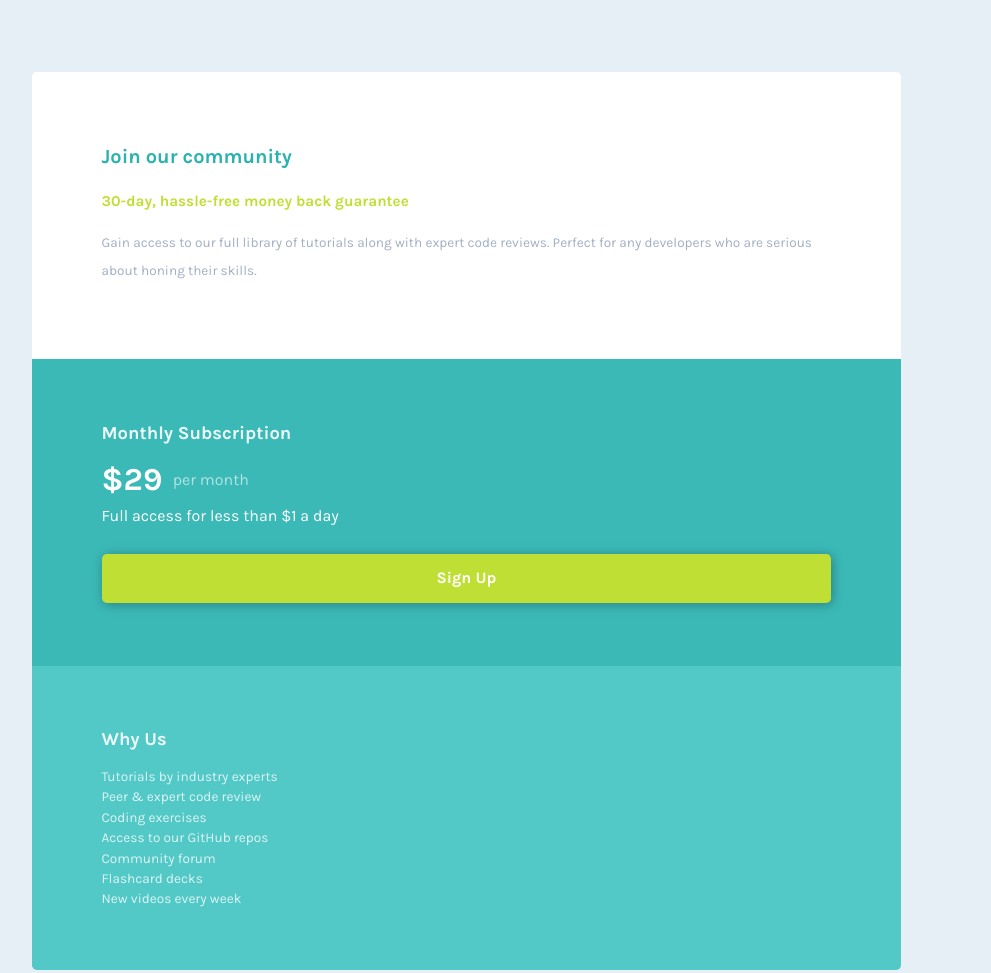
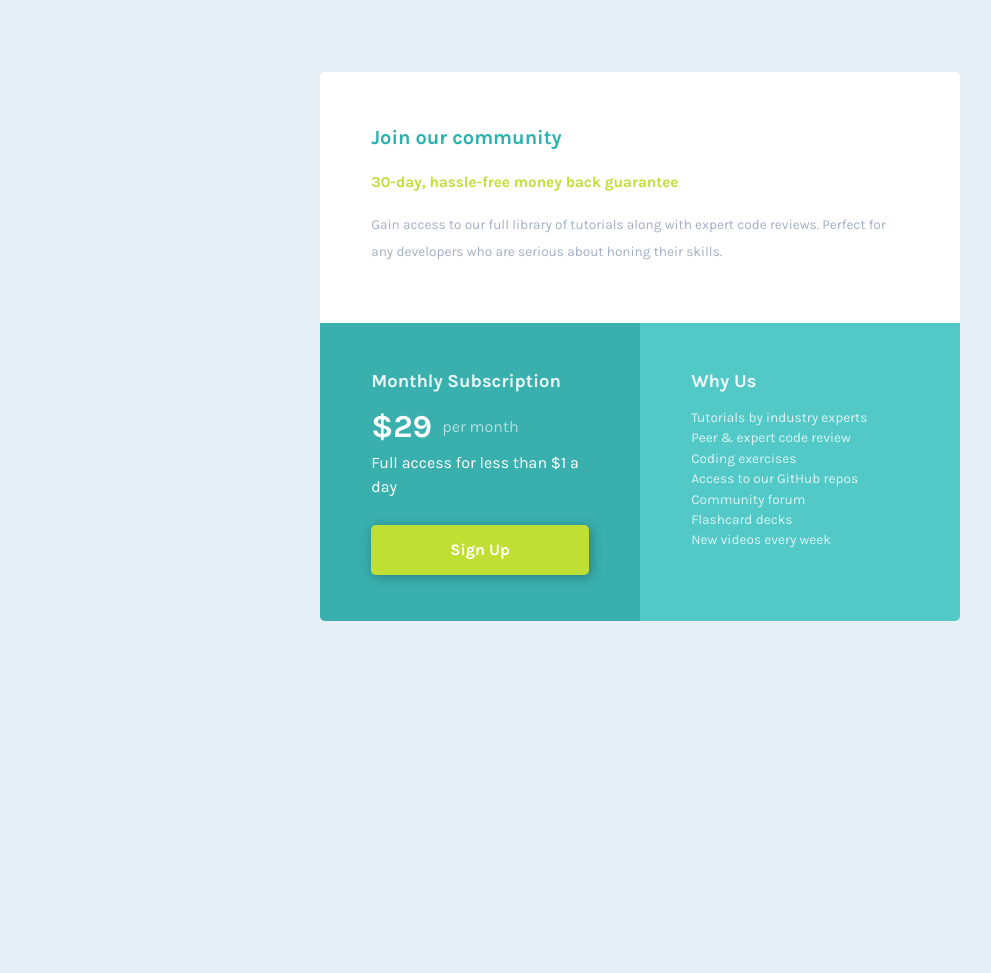
Before and after one commit to Lellien/frontend-mentor-challenge-single-price-grid-component-master, a plain HTML site: page index.html in a window 1280 px wide. Shown: the whole page, without its empty margins (0-991 px from the left). After the commit the page ends 800 px from the top, so only its background shows below. Drawn offline with Linux system fonts and the light colour scheme.

Commit message:
Began styling for larger screens

```diff
--- a/index.html
+++ b/index.html
@@ -35,7 +35,7 @@
             <span class="freq">per month</span>
           </p>
           <p>Full access for less than &dollar;1 a day</p>
-          <a href="#"><button>Sign Up</button></a>
+          <a href="#">Sign Up</a>
         </div>
         <div class="info-2">
           <h3>Why Us</h3>
--- a/scss/style.scss
+++ b/scss/style.scss
@@ -13,11 +13,12 @@
 body {
   line-height: 1.5;
   -webkit-font-smoothing: antialiased;
-  padding: 4.5em 2em;
+  padding: 4.5em 1.95em;
   background: config.$light-gray;
   font-family: config.$font-stack;
   color: #ffff;
-  display: flex;
+  // display: flex;
+  // justify-content: center;
 }
 
 input,
@@ -41,7 +42,9 @@ a {
 }
 
 .container {
+  //@1440x800px shold be ~640px width by ~475px height
   .community {
+    //@1440x800px  ~640px by ~220px
     @include config.bg-effect(#ffff);
     padding: 8%;
     border-radius: 0.3rem 0.3rem 0 0;
@@ -69,22 +72,28 @@ a {
   }
 
   .info {
+    //@1440x800 should be 640px by  ~260px height
+    display: flex;
+    flex-direction: column;
+
     h3 {
       font-size: 1.15rem;
       opacity: 0.9;
     }
     &-1 {
+      //@desktop design 320px w x 260px h
+      flex: 1;
       padding: 7% 8%;
-      @include config.bg-effect(config.$primary-color, 8%);
+      @include config.bg-effect(config.$primary-color, 4%);
 
       h3 {
         margin-bottom: 0.45em;
       }
 
-      button {
+      a {
         display: block;
+        text-align: center;
         margin: 1.6rem auto 0.1rem;
-        width: 100%;
         padding: 0.8em 0;
         border: none;
         border-radius: 0.3rem;
@@ -112,6 +121,7 @@ a {
     }
 
     &-2 {
+      flex: 1;
       padding: 7% 8%;
       @include config.bg-effect(config.$primary-color, 21%);
       border-radius: 0 0 0.3rem 0.3rem;
@@ -138,3 +148,20 @@ a {
   } */
   display: none;
 }
+
+@media (min-width: 700px) {
+  .container {
+    margin: 0 auto;
+    max-width: 40em;
+    .info {
+      flex-direction: row;
+
+      &-1 {
+        border-bottom-left-radius: 0.3rem;
+      }
+      &-2 {
+        border-bottom-left-radius: 0;
+      }
+    }
+  }
+}
```
Also changed, not shown: css/style.css.
